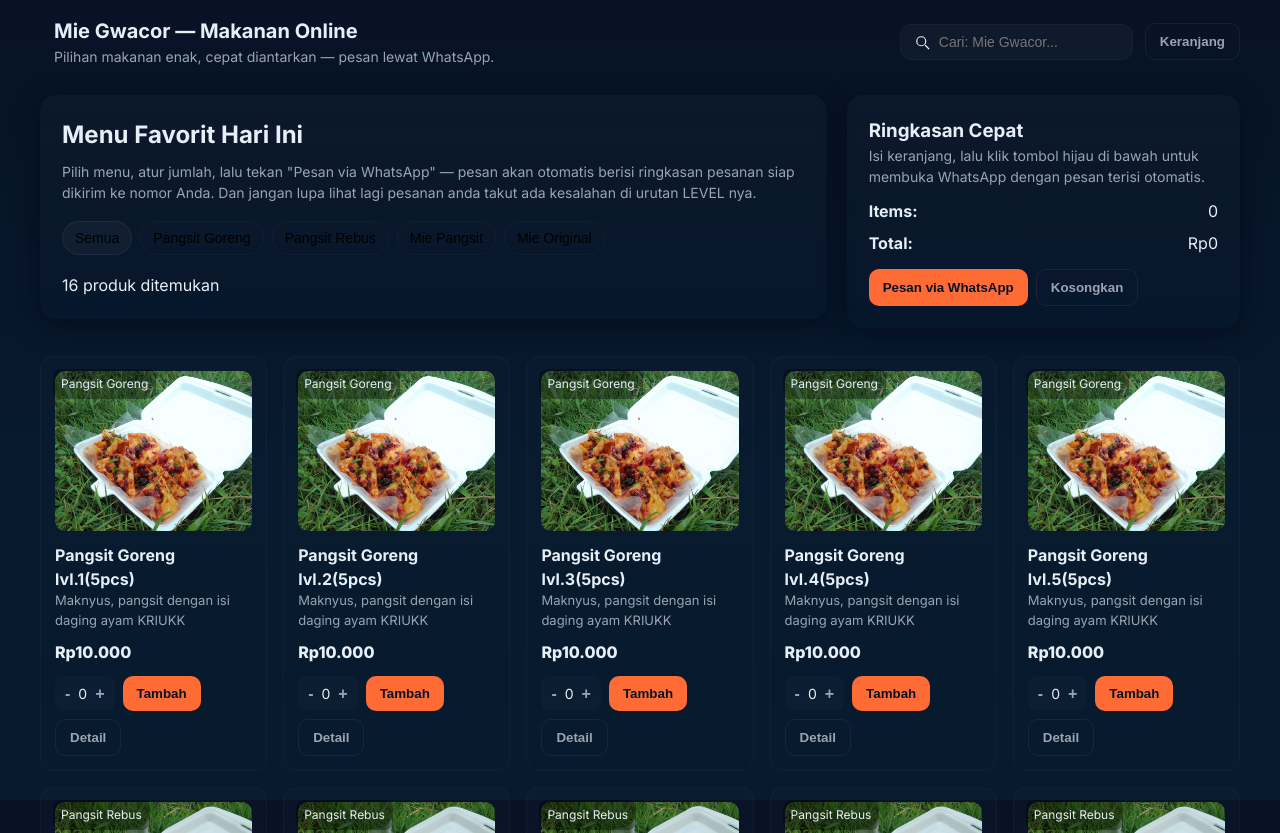
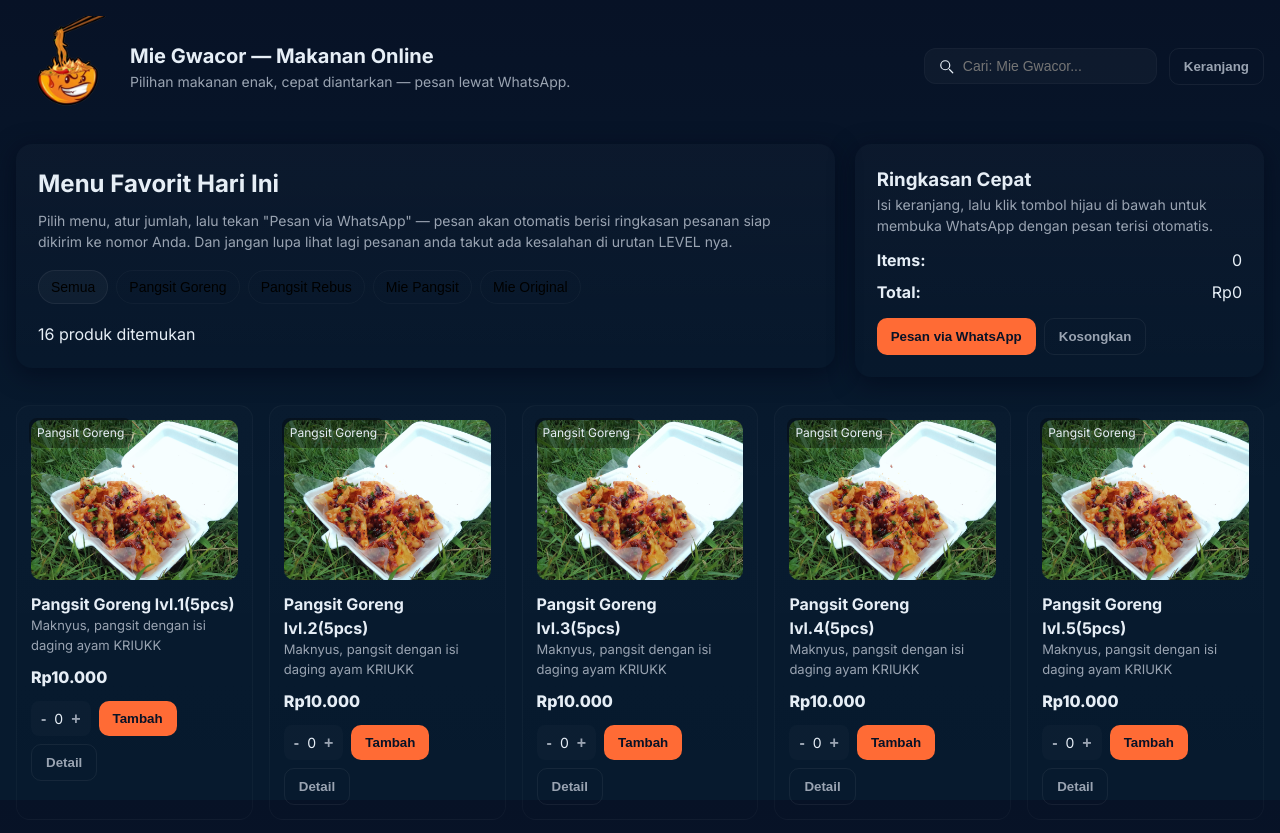
Before and after one commit to fadhilahkitaro-bot/mie-gwacor, a plain HTML site: page index.html in a window 1280 px wide. Shown: the top 833 px of the page. Drawn offline with Linux system fonts and the light colour scheme.

Commit message:
first commit

```diff
--- a/index.html
+++ b/index.html
@@ -75,10 +75,10 @@
 </style>
 </head>
 <body>
-  <div class="container">
+  <div class="contgiyainer">
     <header>
       <div class="brand">
-        <img src="" alt="">
+        <img src="MIE_BWAKAR.png" width="100" height="100">
         <div>
           <h1>Mie Gwacor — Makanan Online</h1>
           <p class="lead">Pilihan makanan enak, cepat diantarkan — pesan lewat WhatsApp.</p>
```
Also changed, not shown: MIE_BWAKAR.png (added).
